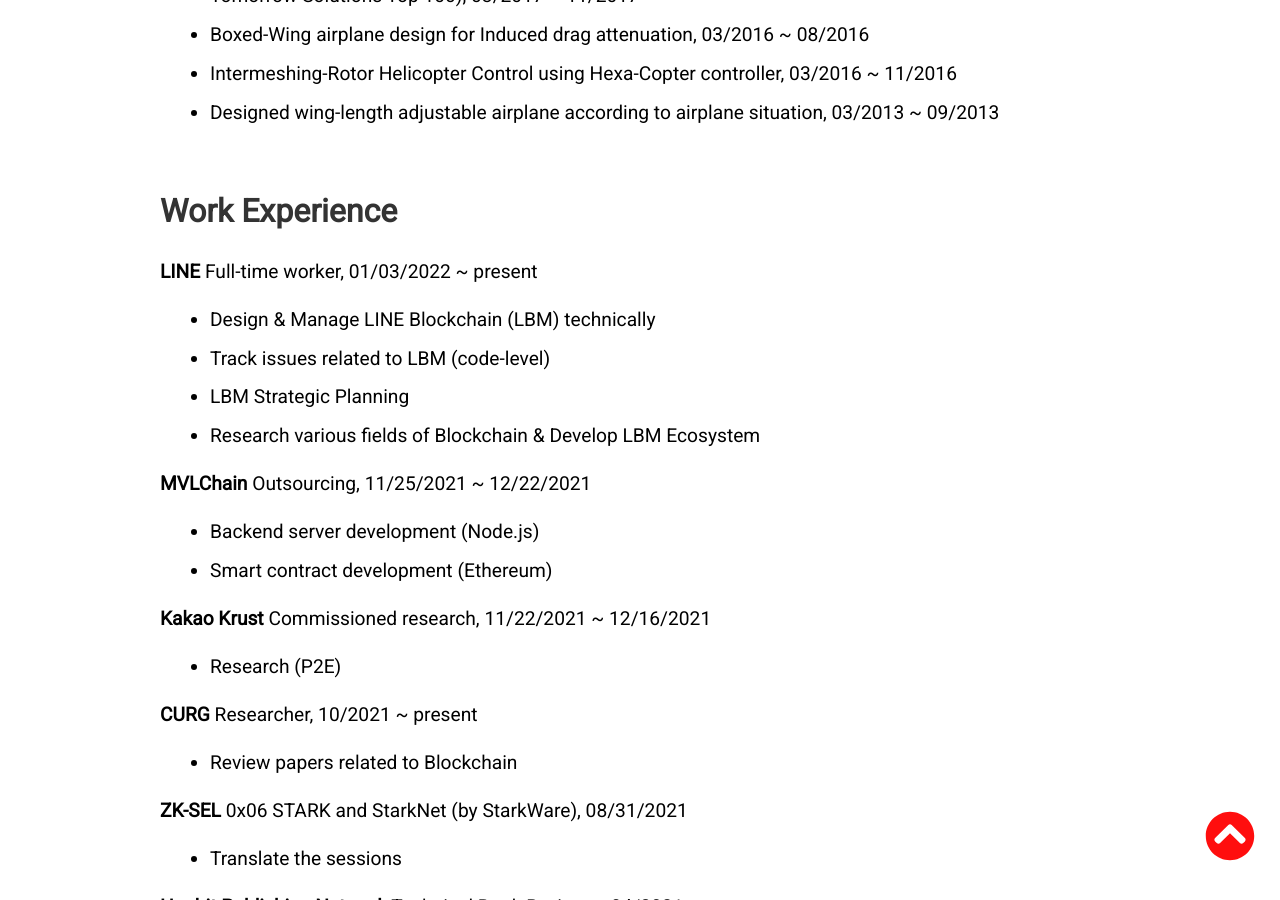
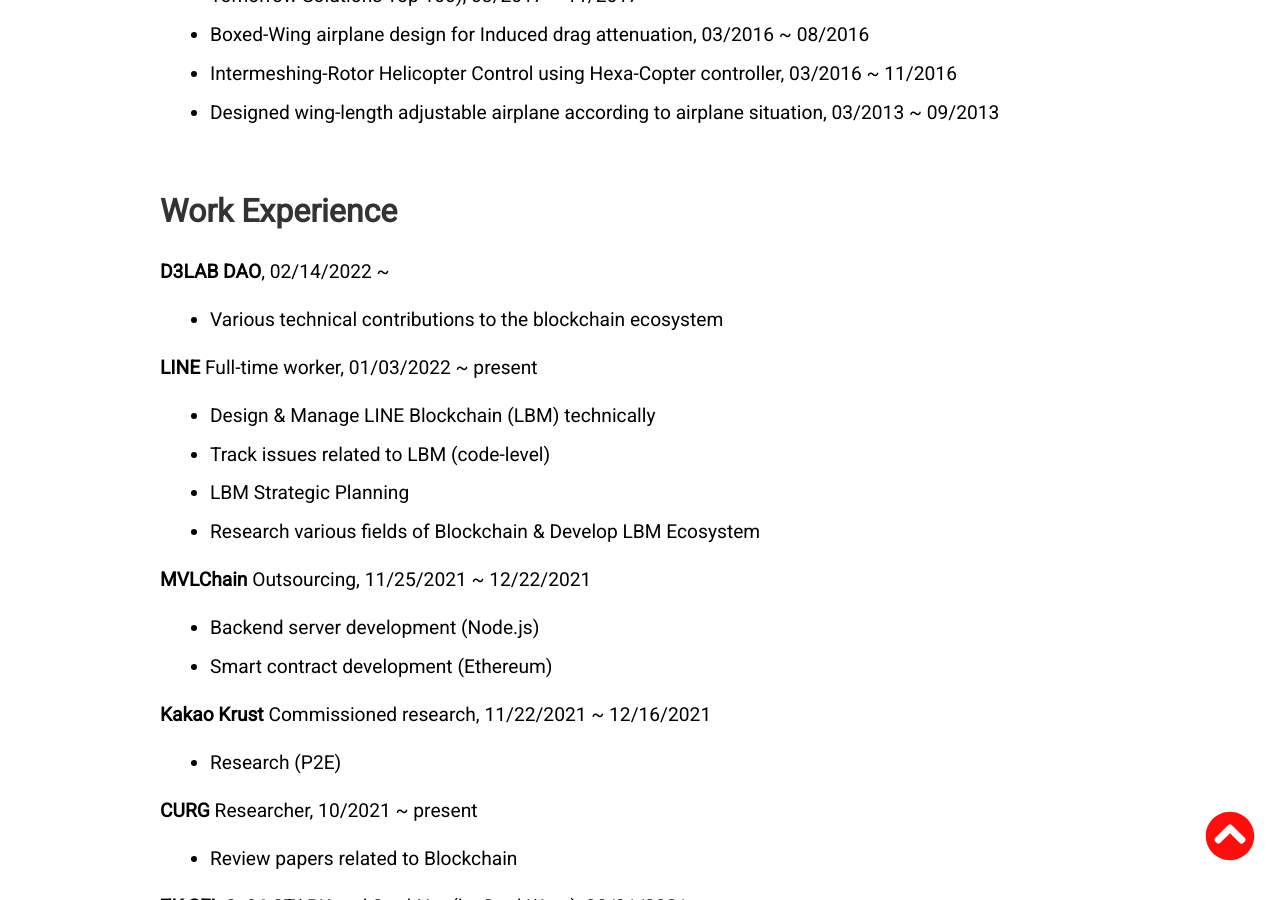
Before and after one commit to tkxkd0159/tkxkd0159.github.io, a Jekyll site: the page built from index.html, in a window 1280 px wide and 900 px high, scrolled down 3313 px. Built offline with Jekyll 4.4.1, drawn with Linux system fonts in a browser that asks for light colours; nearby versions of some CDN libraries.

Commit message:
Add D3LAB DAO
Add it to work experience

```diff
--- a/_includes/maincon.html
+++ b/_includes/maincon.html
@@ -78,6 +78,11 @@
 </ul>
 
 <h2 id="workhistory">Work Experience</h2>
+
+<p><strong>D3LAB DAO</strong>, 02/14/2022 ~ </p>
+<ul>
+  <li>Various technical contributions to the blockchain ecosystem</li>
+</ul>
 
 <p><strong>LINE</strong> Full-time worker, 01/03/2022 ~ present</p>
 <ul>
```
